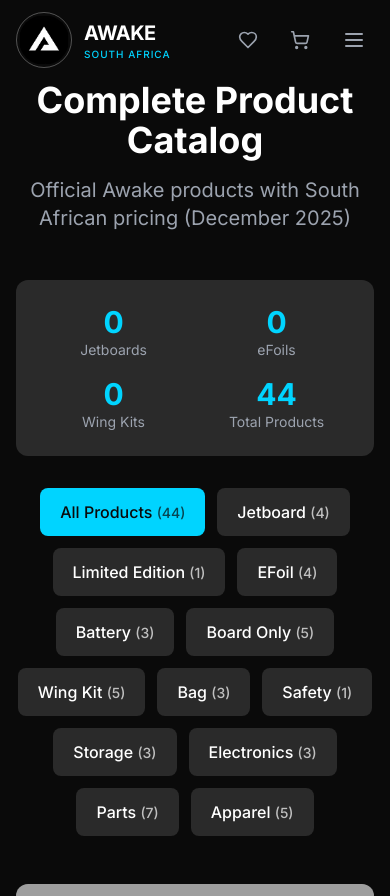
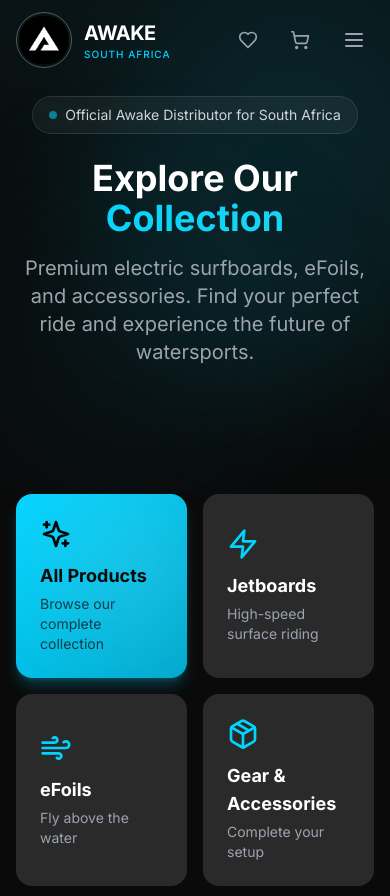
Before and after one commit to Awehbelekker/Awake-South-Africa, a Next.js app: page /products in a window 390 px wide. Shown: the top 896 px of the page. Built offline with nearby package versions, Linux system fonts and the light colour scheme; grey boxes are pictures that could not be loaded.

Commit message:
feat: Redesign products page for better customer experience

```diff
--- a/src/app/products/page.tsx
+++ b/src/app/products/page.tsx
@@ -7,6 +7,7 @@
 import { useCartStore } from '@/store/cart'
 import { useWishlistStore } from '@/store/wishlist'
 import { useProductsStore } from '@/store/products'
+import { Zap, Wind, Package, Sparkles } from 'lucide-react'
 
 function ProductsContent() {
   const searchParams = useSearchParams()
@@ -22,13 +23,18 @@
   }, [])
 
   if (!mounted) {
-    return <div className="min-h-screen bg-gray-50 flex items-center justify-center">
-      <div className="text-gray-600">Loading products...</div>
+    return <div className="min-h-screen bg-awake-black flex items-center justify-center">
+      <div className="text-gray-400">Loading your adventure...</div>
     </div>
   }
 
+  // Accessory categories grouped together
+  const accessoryCategories = ['batteries', 'wings', 'parts', 'apparel', 'accessories', 'Batteries', 'Wings', 'Parts', 'Apparel', 'Accessories']
+
   const filteredProducts = selectedCategory === 'all'
     ? allProducts.filter(p => p.inStock)
+    : selectedCategory === 'accessories'
+      ? allProducts.filter(p => p.inStock && accessoryCategories.includes(p.categoryTag || p.category || ''))
       : allProducts.filter(p => p.inStock && (p.categoryTag === selectedCategory || p.category === selectedCategory));
 
   const formatPrice = (price: number) => {
@@ -41,59 +47,64 @@
 
   const isInWishlist = (id: string) => wishlistItems.some(item => item.id === id)
 
-  // Get unique categories from products
-  const categoryTags = Array.from(new Set(allProducts.map(p => p.categoryTag || p.category)))
-
-  const categories = [
-    { id: 'all', name: 'All Products', count: allProducts.filter(p => p.inStock).length },
-    ...categoryTags.map(tag => ({
-      id: tag,
-      name: tag.charAt(0).toUpperCase() + tag.slice(1),
-      count: allProducts.filter(p => p.inStock && (p.categoryTag === tag || p.category === tag)).length
-    }))
-  ].filter(c => c.count > 0)
-
-  const jetboardsCount = allProducts.filter(p => p.inStock && (p.categoryTag === 'jetboards' || p.category === 'Jetboards')).length
-  const efoilsCount = allProducts.filter(p => p.inStock && (p.categoryTag === 'efoils' || p.category === 'eFoils')).length
-  const wingsCount = allProducts.filter(p => p.inStock && (p.categoryTag === 'wings' || p.category === 'Wings')).length
+  // Simplified customer-focused categories
+  const mainCategories = [
+    {
+      id: 'all',
+      name: 'All Products',
+      icon: Sparkles,
+      description: 'Browse our complete collection'
+    },
+    {
+      id: 'jetboards',
+      name: 'Jetboards',
+      icon: Zap,
+      description: 'High-speed surface riding'
+    },
+    {
+      id: 'efoils',
+      name: 'eFoils',
+      icon: Wind,
+      description: 'Fly above the water'
+    },
+    {
+      id: 'accessories',
+      name: 'Gear & Accessories',
+      icon: Package,
+      description: 'Complete your setup'
+    },
+  ]
 
   return (
     <>
-      {/* Stats Banner */}
-      <div className="bg-awake-gray rounded-xl p-6 mb-8 grid grid-cols-2 md:grid-cols-4 gap-4 text-center">
-        <div>
-          <div className="text-3xl font-bold text-accent-primary">{jetboardsCount}</div>
-          <div className="text-sm text-gray-400">Jetboards</div>
-        </div>
-        <div>
-          <div className="text-3xl font-bold text-accent-primary">{efoilsCount}</div>
-          <div className="text-sm text-gray-400">eFoils</div>
-        </div>
-        <div>
-          <div className="text-3xl font-bold text-accent-primary">{wingsCount}</div>
-          <div className="text-sm text-gray-400">Wing Kits</div>
-        </div>
-        <div>
-          <div className="text-3xl font-bold text-accent-primary">{allProducts.filter(p => p.inStock).length}</div>
-          <div className="text-sm text-gray-400">Total Products</div>
-        </div>
-      </div>
+      {/* Inspirational Category Cards */}
+      <div className="grid grid-cols-2 lg:grid-cols-4 gap-4 mb-12">
+        {mainCategories.map((category) => {
+          const Icon = category.icon
+          const isActive = selectedCategory === category.id ||
+            (category.id === 'accessories' && ['batteries', 'wings', 'parts', 'apparel'].includes(selectedCategory))
 
-      {/* Category Filter */}
-      <div className="flex flex-wrap justify-center gap-3 mb-12">
-        {categories.map((category) => (
+          return (
             <button
               key={category.id}
               onClick={() => setSelectedCategory(category.id)}
-            className={`px-5 py-3 rounded-lg font-medium transition-all ${
-              selectedCategory === category.id
-                ? 'bg-accent-primary text-awake-black'
-                : 'bg-awake-gray text-white hover:bg-awake-gray/80'
+              className={`group relative p-6 rounded-2xl text-left transition-all duration-300 overflow-hidden ${
+                isActive
+                  ? 'bg-gradient-to-br from-accent-primary to-accent-secondary text-awake-black shadow-lg shadow-accent-primary/25'
+                  : 'bg-awake-gray hover:bg-awake-gray/80 text-white hover:shadow-lg'
               }`}
             >
-            {category.name} <span className="text-sm opacity-70">({category.count})</span>
+              <div className={`absolute top-0 right-0 w-32 h-32 rounded-full blur-3xl transition-opacity ${
+                isActive ? 'bg-white/20 opacity-100' : 'bg-accent-primary/10 opacity-0 group-hover:opacity-100'
+              }`} />
+              <Icon className={`w-8 h-8 mb-3 relative z-10 ${isActive ? 'text-awake-black' : 'text-accent-primary'}`} />
+              <h3 className="font-bold text-lg relative z-10">{category.name}</h3>
+              <p className={`text-sm mt-1 relative z-10 ${isActive ? 'text-awake-black/70' : 'text-gray-400'}`}>
+                {category.description}
+              </p>
             </button>
-        ))}
+          )
+        })}
       </div>
 
       {/* Products Grid */}
@@ -206,34 +217,61 @@
       </div>
 
       {filteredProducts.length === 0 && (
-        <div className="text-center py-12">
-          <p className="text-gray-400 text-lg">No products found in this category.</p>
+        <div className="text-center py-16">
+          <div className="text-6xl mb-4">🏄‍♂️</div>
+          <h3 className="text-xl font-bold mb-2">No products in this category yet</h3>
+          <p className="text-gray-400 mb-6">Check out our other amazing products or contact us for special requests.</p>
+          <button
+            onClick={() => setSelectedCategory('all')}
+            className="px-6 py-3 bg-accent-primary text-awake-black rounded-lg font-bold hover:bg-accent-secondary transition-colors"
+          >
+            View All Products
+          </button>
         </div>
       )}
 
-      {/* Finance CTA */}
-      <div className="mt-16 bg-gradient-to-r from-accent-primary/20 to-accent-secondary/20 rounded-2xl p-8 text-center">
-        <h2 className="text-2xl font-bold mb-4">Finance Options Available</h2>
+      {/* Finance & Support CTA */}
+      <div className="mt-16 grid md:grid-cols-2 gap-6">
+        <div className="bg-gradient-to-br from-accent-primary/20 to-cyan-500/10 rounded-2xl p-8 border border-accent-primary/20">
+          <h3 className="text-2xl font-bold mb-3">Flexible Payment Options</h3>
           <p className="text-gray-300 mb-6">
-          Split your purchase with PayFast PayJustNow. 0% interest, 3 easy payments.
+            Make your dream board a reality with 0% interest financing through PayJustNow. Split into 3 easy payments.
           </p>
           <Link
             href="/contact"
-          className="inline-block bg-white text-awake-black px-8 py-3 rounded-lg font-bold hover:bg-gray-200 transition-colors"
+            className="inline-block bg-accent-primary text-awake-black px-6 py-3 rounded-lg font-bold hover:bg-accent-secondary transition-colors"
           >
-          Enquire Now
+            Learn More
           </Link>
         </div>
+        <div className="bg-awake-gray rounded-2xl p-8 border border-white/5">
+          <h3 className="text-2xl font-bold mb-3">Need Help Choosing?</h3>
+          <p className="text-gray-300 mb-6">
+            Our team of watersports experts is here to help you find the perfect board for your skill level and riding style.
+          </p>
+          <Link
+            href="/demo"
+            className="inline-block bg-white/10 text-white px-6 py-3 rounded-lg font-bold hover:bg-white/20 transition-colors border border-white/20"
+          >
+            Book a Demo Ride
+          </Link>
+        </div>
+      </div>
 
-      {/* Price Info */}
-      <div className="mt-8 bg-awake-gray rounded-xl p-6">
-        <h3 className="font-bold mb-3 text-center">📋 Pricing Information</h3>
-        <ul className="text-sm text-gray-400 space-y-2 max-w-2xl mx-auto">
-          <li>✓ All prices include 15% VAT</li>
-          <li>✓ Customs duties calculated per product category</li>
-          <li>✓ Exchange rate: R19.85/EUR (December 2025)</li>
-          <li>✓ Free standard shipping on complete boards</li>
-        </ul>
+      {/* Trust Badges */}
+      <div className="mt-12 flex flex-wrap justify-center gap-6 text-sm text-gray-400">
+        <div className="flex items-center gap-2">
+          <span className="text-accent-primary">✓</span> All prices include VAT
+        </div>
+        <div className="flex items-center gap-2">
+          <span className="text-accent-primary">✓</span> Free shipping on boards
+        </div>
+        <div className="flex items-center gap-2">
+          <span className="text-accent-primary">✓</span> 2 Year Warranty
+        </div>
+        <div className="flex items-center gap-2">
+          <span className="text-accent-primary">✓</span> SA Support & Service
+        </div>
       </div>
     </>
   )
@@ -241,22 +279,45 @@
 
 export default function ProductsPage() {
   return (
-    <main className="min-h-screen bg-awake-black text-white py-20 px-4">
+    <main className="min-h-screen bg-awake-black text-white">
+      {/* Hero Section */}
+      <section className="relative py-24 px-4 overflow-hidden">
+        <div className="absolute inset-0 bg-gradient-to-b from-accent-primary/5 via-transparent to-transparent" />
+        <div className="absolute top-0 left-1/4 w-96 h-96 bg-accent-primary/10 rounded-full blur-3xl" />
+        <div className="absolute bottom-0 right-1/4 w-80 h-80 bg-cyan-500/5 rounded-full blur-3xl" />
+
+        <div className="max-w-7xl mx-auto relative z-10">
+          <div className="text-center mb-8">
+            <div className="inline-flex items-center gap-2 px-4 py-2 rounded-full bg-white/5 border border-white/10 backdrop-blur-sm mb-6">
+              <span className="w-2 h-2 bg-accent-primary rounded-full animate-pulse" />
+              <span className="text-sm text-gray-300">Official Awake Distributor for South Africa</span>
+            </div>
+            <h1 className="text-4xl md:text-6xl font-bold mb-4">
+              Explore Our
+              <span className="block text-transparent bg-clip-text bg-gradient-to-r from-accent-primary to-cyan-400">
+                Collection
+              </span>
+            </h1>
+            <p className="text-xl text-gray-400 max-w-2xl mx-auto">
+              Premium electric surfboards, eFoils, and accessories. Find your perfect ride and experience the future of watersports.
+            </p>
+          </div>
+        </div>
+      </section>
+
+      {/* Products Section */}
+      <section className="px-4 pb-20">
         <div className="max-w-7xl mx-auto">
-        <h1 className="text-4xl md:text-5xl font-bold mb-4 text-center">Complete Product Catalog</h1>
-        <p className="text-xl text-gray-400 text-center mb-12">
-          Official Awake products with South African pricing (December 2025)
-        </p>
-
           <Suspense fallback={
             <div className="text-center py-12">
               <div className="inline-block animate-spin rounded-full h-12 w-12 border-t-2 border-b-2 border-accent-primary"></div>
-            <p className="mt-4 text-gray-400">Loading products...</p>
+              <p className="mt-4 text-gray-400">Loading your adventure...</p>
             </div>
           }>
             <ProductsContent />
           </Suspense>
         </div>
+      </section>
     </main>
   )
 }
```
Lines whose indentation alone changed are shown as unchanged.
